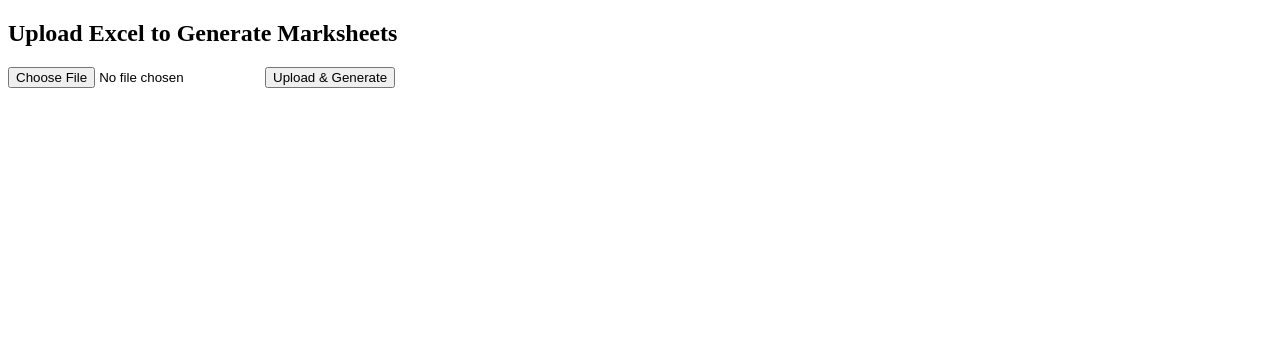
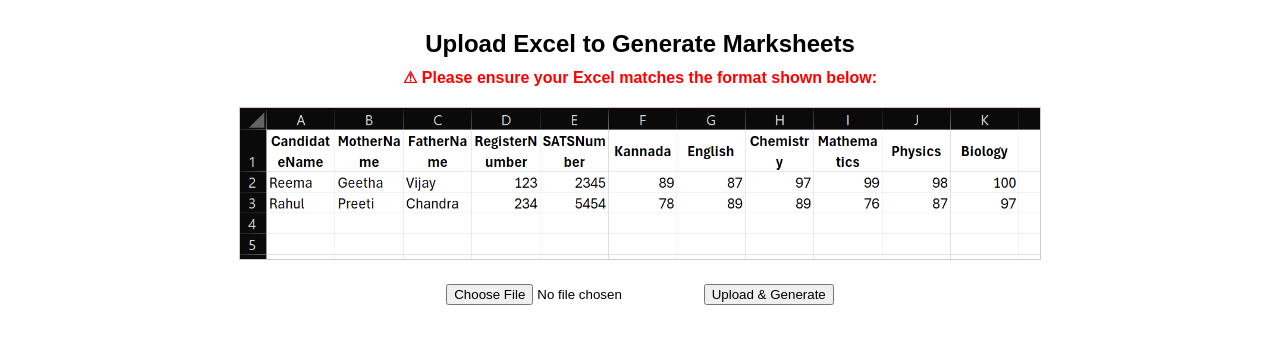
Before and after one commit to dishaprabhakar2006-blip/Marksheet-generator, a Flask app: page / in a window 1280 px wide. Shown: the top 344 px of the page. Run offline with Flask 3, Linux system fonts and the light colour scheme.

Commit message:
Updated frontend to show excel_demo.png and fixed logic

```diff
--- a/marks_code.py
+++ b/marks_code.py
@@ -103,7 +103,7 @@ def generate_individual_pdfs(excel_file, output_folder):
 
         # Marks Part II (Chemistry onwards)
         for j, m in enumerate(marks[2:]):
-            y = Y_FIRST_ROW - (2 + j) * ROW_GAP
+            y = Y_FIRST_ROW - 2*ROW_GAP - ROW_GAP
             c.drawString(X_FIGURES, y, str(m))
             c.drawString(X_WORDS,   y, number_to_words(m))
 
--- a/templates/index.html
+++ b/templates/index.html
@@ -2,9 +2,24 @@
 <html>
 <head>
   <title>Marks Generator</title>
+  <style>
+    body { font-family: Arial, sans-serif; margin: 30px; text-align: center; }
+    img { width: 80%; max-width: 800px; margin-top: 20px; border: 1px solid #ccc; }
+    h2 { margin-bottom: 10px; }
+    .note { color: red; font-weight: bold; margin-top: 10px; }
+    form { margin-top: 20px; }
+  </style>
 </head>
 <body>
   <h2>Upload Excel to Generate Marksheets</h2>
+
+  <div class="note">
+    ⚠ Please ensure your Excel matches the format shown below:
+  </div>
+
+  <!-- Show format image -->
+  <img src="{{ url_for('static', filename='excel_demo.png') }}" alt="Excel Format Guide">
+
   <form action="/upload" method="post" enctype="multipart/form-data">
     <input type="file" name="file" required>
     <button type="submit">Upload & Generate</button>
```
